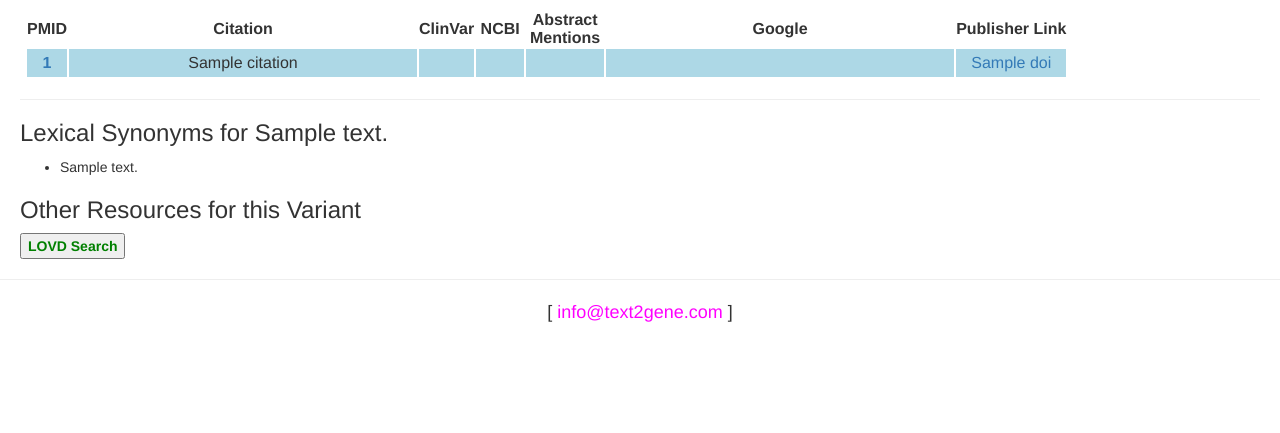
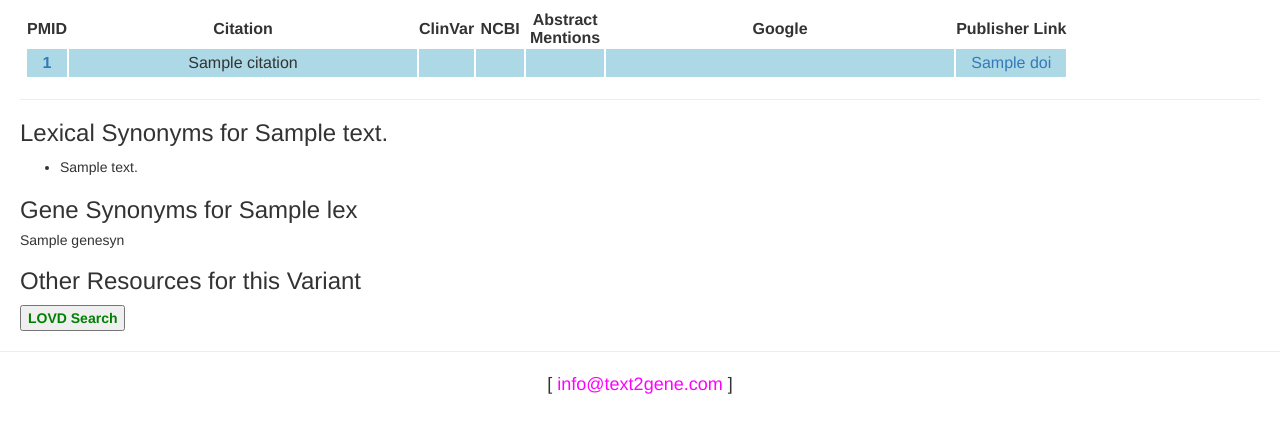
Before and after one commit to text2gene/text2gene, a Flask app: template text2gene/templates/query.html in a window 1280 px wide. Shown: the part 253-686 px from the top of the page. Run offline with Flask 2, Linux system fonts and the light colour scheme; the template is opened without the code that fills it: most values are stand-ins (such as "Sample title", 1, 10 or a date in 2020); parts of the project's set-up code (start-up, migrations or seed data) failed here and were passed over; some libraries are stand-ins or nearby versions.

Commit message:
added .gene_synonyms to CitationTable. print these to query.html. T2G-94

```diff
--- a/text2gene/report_utils.py
+++ b/text2gene/report_utils.py
@@ -4,6 +4,7 @@ import logging
 
 from medgen.api import ClinvarVariationID, ClinVarDB
 from medgen.api import GeneID, GeneName
+from medgen.annotate.gene import GeneSynonyms
 
 from metapub import PubMedFetcher, FindIt
 
@@ -46,6 +47,10 @@ class CitationTable(object):
         self.lex = lex
         self.pmid2citation = {}
         self.errors = []
+        self.gene_synonyms = []
+
+        if self.lex.gene_name:
+            self.gene_synonyms = GeneSynonyms(self.lex.gene_name)
 
         self.clinvar_results = None
 
--- a/text2gene/templates/query.html
+++ b/text2gene/templates/query.html
@@ -81,12 +81,17 @@
         {% endfor %}{% endif %}
     {% endfor %}
     </ul>
+    {% if lex.gene_name %}
+    <h3>Gene Synonyms for {{ lex.gene_name }}</h3>
+        {% for genesyn in citation_table.gene_synonyms %}
+            <h5>{{ genesyn }}</h5>
+        {% endfor %}
+    {% endif %}
 </div>
 <div class="right">
     <h3>Other Resources for this Variant</h3>
 
     {% if lovd_url %}<a target="_blank" href="{{ lovd_url }}"><button>LOVD Search</button></a>{% endif %}
-
 </div>
 
 </div><!-- end torso -->
```
